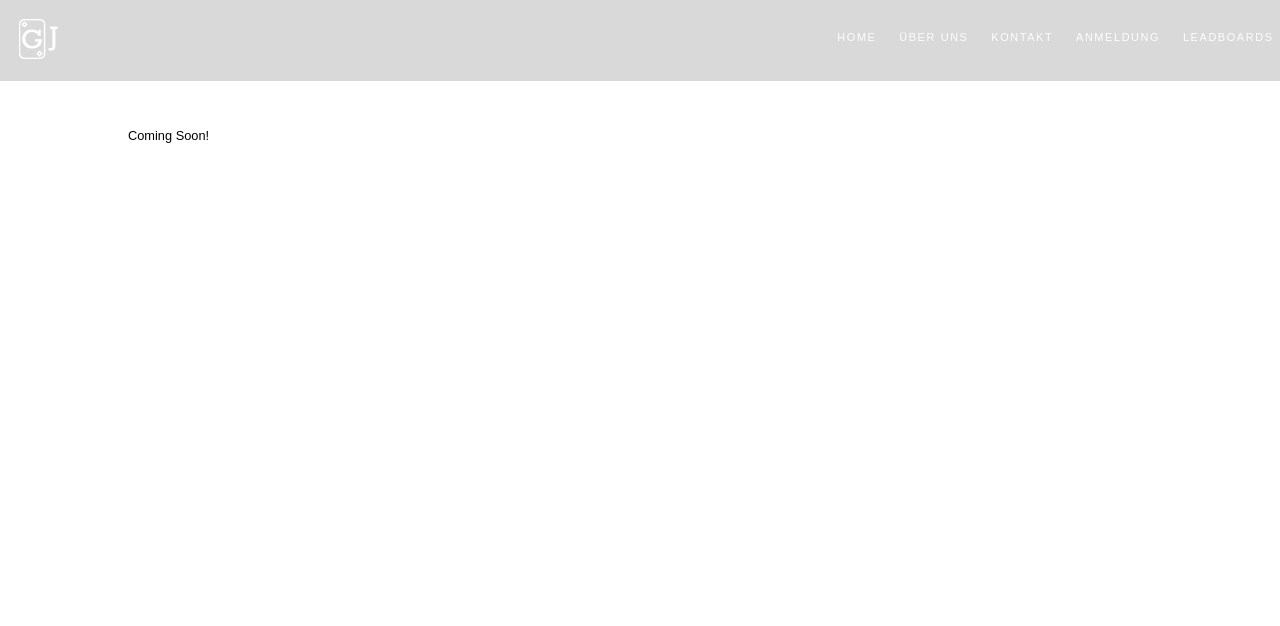
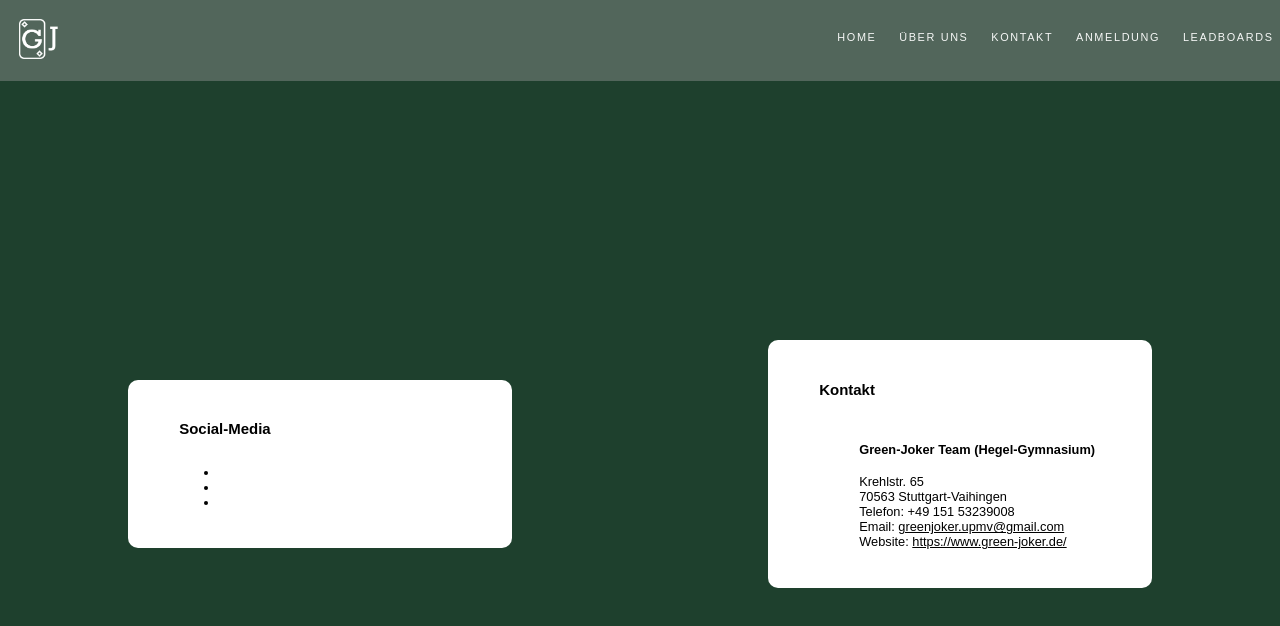
Before and after one commit to Fredirak/Fredirak.github.io, a plain HTML site: page Kontakt.html in a window 1280 px wide. Drawn offline with Linux system fonts and the light colour scheme.

Commit message:
Kontakt angefangen

```diff
--- a/Kontakt.html
+++ b/Kontakt.html
@@ -6,7 +6,7 @@
 		<link href="styles.css" rel="stylesheet" type="text/css">
 	</head>
 
-	<body>
+	<body style="background: #1E402D">
 		<header>
 			<a class="site-logo">
 				<img class="logo" src="images/logo_weiß.png" alt="<GJ>">
@@ -23,7 +23,27 @@
 		</header>
 
 		<main>
-			<p style="margin: 10%">Coming Soon!</p>
+			<div class="kontakt">
+				<div class="socialmedia">
+					<h3>Social-Media</h3>
+					<ul>
+						<li><a href=""><img src="" alt=""></a></li>
+						<li><a href=""><img src="" alt=""></a></li>
+						<li><a href=""><img src="" alt=""></a></li>
+					</ul>
+				</div>
+				<div class="kontaktinfo">
+					<h3>Kontakt</h3>
+					<ul>
+						<li><h4>Green-Joker Team (Hegel-Gymnasium)</h4></li>
+						<li>Krehlstr. 65</li>
+						<li>70563 Stuttgart-Vaihingen</li>
+						<li>Telefon: +49 151 53239008</li>
+						<li>Email: <a href="greenjoker.upmv@gmail.com">greenjoker.upmv@gmail.com</a></li>
+						<li>Website: <a href="https://www.green-joker.de/">https://www.green-joker.de/</a></li>
+					</ul>
+				</div>
+			</div>
 		</main>
 	</body>
 </html>
--- a/styles.css
+++ b/styles.css
@@ -327,3 +327,39 @@ input[type=number] {
 form input:hover, form textarea:hover{
 	background: #68B88B;
 }
+
+.kontakt {
+	width: 100%;
+	height: 100vh;
+	background: #1E402D;
+	display: flex;
+	align-items: center;
+	justify-content: center;
+	padding: 5% 0;
+}
+
+.kontaktinfo {
+	background: white;
+	display: flex;
+	flex-direction: column;
+	padding: 2vw 4vw;
+	width: 45%;
+	max-width: 300px;
+	border-radius: 10px;
+	margin: 10%;
+}
+
+.socialmedia {
+	background: white;
+	display: flex;
+	flex-direction: column;
+	padding: 2vw 4vw;
+	width: 45%;
+	max-width: 300px;
+	border-radius: 10px;
+	margin: 10%;
+}
+
+.kontaktinfo ul{
+	list-style-type: none;
+}
```
